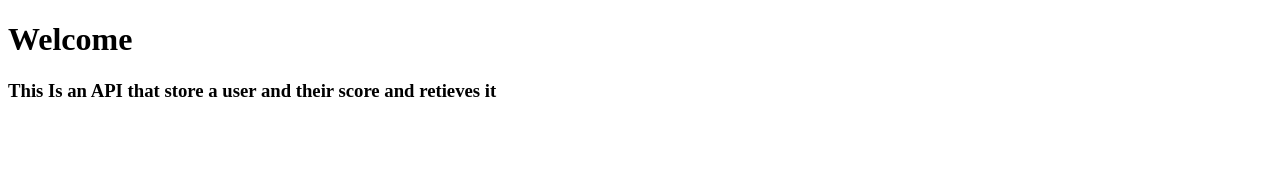
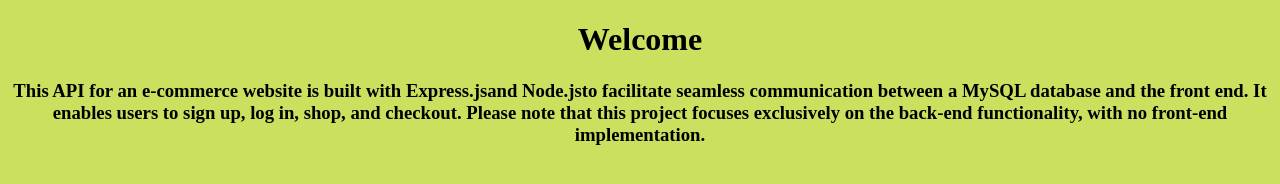
Before and after one commit to mikematt23/reaShopNode, a website: page index.html in a window 1280 px wide. Drawn offline with Linux system fonts and the light colour scheme.

Commit message:
adding alittle styling

```diff
--- /dev/null
+++ b/index.css
@@ -0,0 +1,4 @@
+body{
+    text-align: center;
+    background-color: rgba(176, 207, 4, 0.637);
+}
--- a/index.html
+++ b/index.html
@@ -4,12 +4,13 @@
   <meta charset="UTF-8">
   <meta http-equiv="X-UA-Compatible" content="IE=edge">
   <meta name="viewport" content="width=device-width, initial-scale=1.0">
+  <link rel="stylesheet" href="./index.css">
   <title>React Quiz API</title>
 </head>
 <body>
   <h1>Welcome</h1>
   <Div>
-    <h3>This Is an API that store a user and their score and retieves it</h3>
+    <h3>This API for an e-commerce website is built with Express.jsand Node.jsto facilitate seamless communication between a MySQL database and the front end. It enables users to sign up, log in, shop, and checkout. Please note that this project focuses exclusively on the back-end functionality, with no front-end implementation.  </h3>
   </Div>
 </body>
 </html>
```
